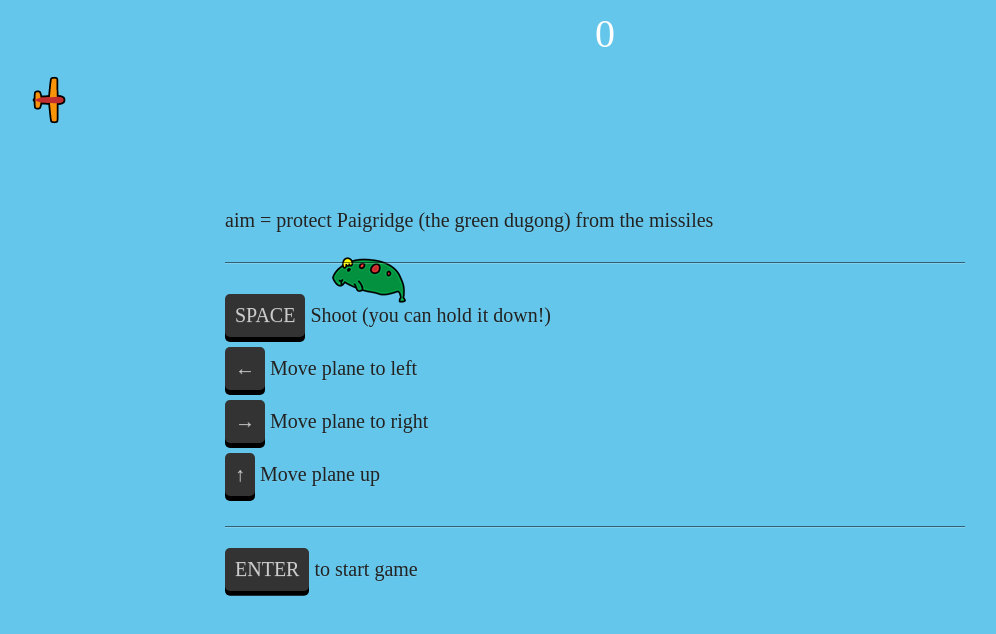
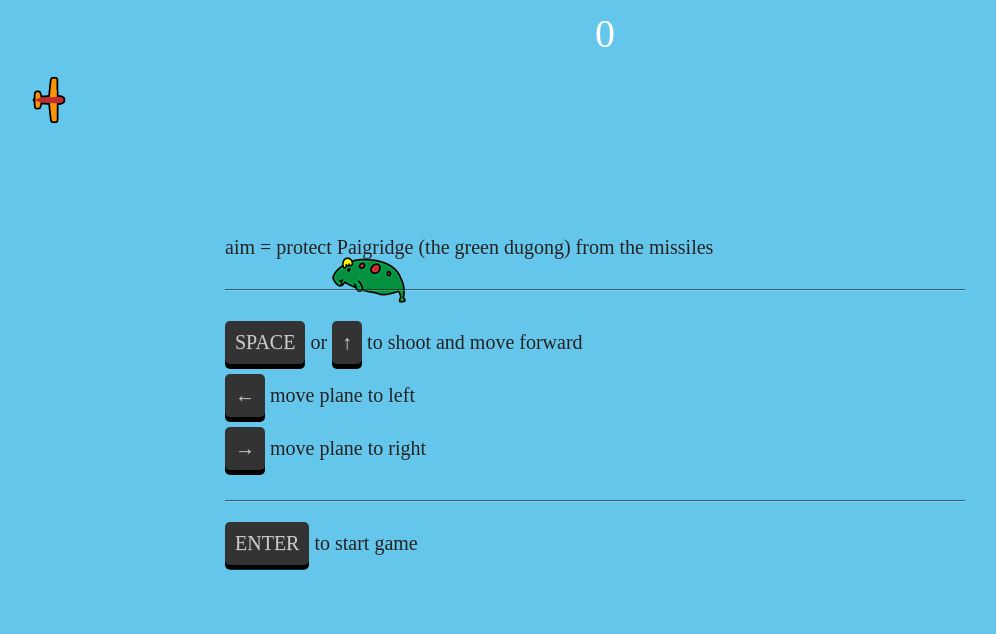
Before and after one commit to andrewmilson/protect-paigridge, a browser extension: page index.html in a window 1280 px wide. Both pictures are taken after a click on the link "PLAY GAME (press enter)". Shown: the whole page, without its empty margins (45-1041 px from the left). Drawn offline with Linux system fonts and the light colour scheme.

Commit message:
updated instructions

```diff
--- a/game.js
+++ b/game.js
@@ -277,7 +277,7 @@ window.onload = function() {
 			KEY_STATUS.left ? this.steerLeft() : 0;
 			KEY_STATUS.right ? this.steerRight() : 0;
 
-			if (KEY_STATUS.space) {
+			if (KEY_STATUS.space || KEY_STATUS.up) {
 				this.accelerate();
 
 				if (!(game.count % 8)) {
--- a/index.html
+++ b/index.html
@@ -26,11 +26,9 @@
 		<div class="modal" id="instructions">
 			aim = protect Paigridge (the green dugong) from the missiles
 			<hr>
-			<div class="key">SPACE</div> Shoot (you can hold it down!)<br>
-			<div class="key">&larr;</div> Move plane to left <br>
-			<div class="key">&rarr;</div> Move plane to right <br>
-			<div class="key">&uarr;</div> Move plane up <br>
-
+			<div class="key">SPACE</div> or <div class="key">&uarr;</div> to shoot and move forward<br>
+			<div class="key">&larr;</div> move plane to left <br>
+			<div class="key">&rarr;</div> move plane to right <br>
 			<hr>
 
 			<div class="key animate">ENTER</div> to start game
```
